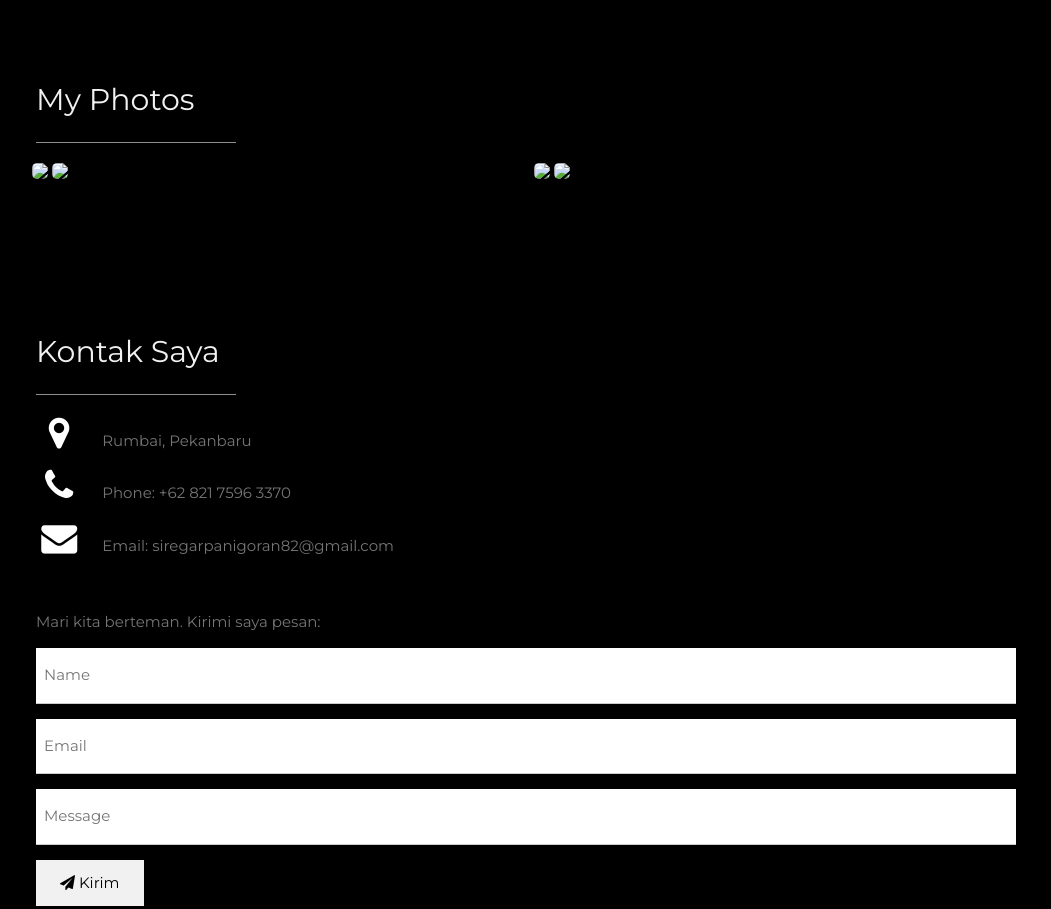
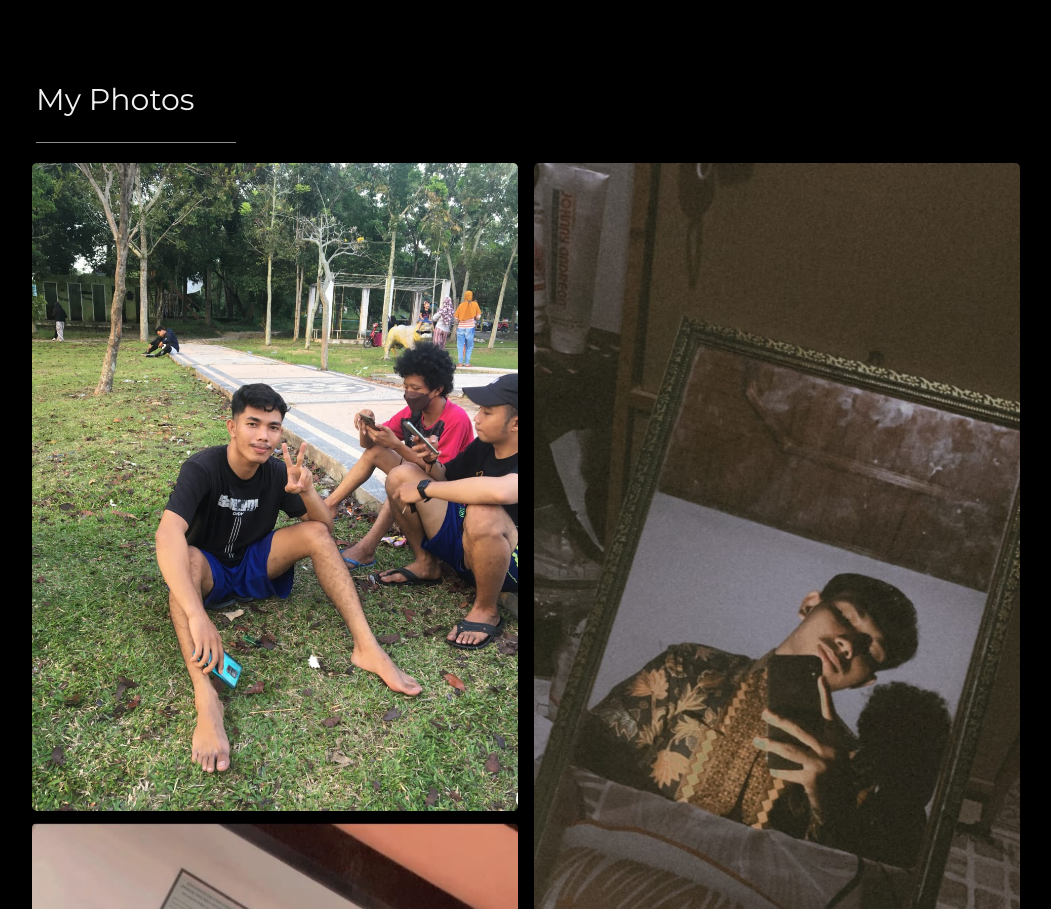
Before and after one commit to panigoransiregar/Personal, a plain HTML site: page index.html in a window 1280 px wide. Shown: the part 1448-2357 px from the top of the page, without its empty margins (174-1225 px from the left). Drawn offline with nearby package versions, Linux system fonts and the light colour scheme.

Commit message:
index.html

```diff
--- a/index.html
+++ b/index.html
@@ -11,7 +11,7 @@
 
   <nav class="w3-sidebar w3-bar-block w3-small w3-hide-small w3-center">
     <h1></h1>
-    <img src="image/profil.jpeg" alt="profil-navbar" height="90" width="80" style="border: 3px solid rgb(255, 255, 255); border-radius: 50%;">
+    <img src="profil.jpeg" alt="profil-navbar" height="90" width="80" style="border: 3px solid rgb(255, 255, 255); border-radius: 50%;">
     <a href="#" class="w3-bar-item w3-button w3-padding-large w3-black w3-hover-hover-white">
       <i class="fa fa-home w3-xxlarge"></i>
       <p>Beranda</p>
@@ -112,13 +112,13 @@
 
     <div class="w3-row-padding" style="margin:0 -20px">
       <div class="w3-half">
-        <img src="image/1.jpeg" style="width:100%">
-        <img src="image/2.jpeg" style="width:100%">
+        <img src="1.jpeg" style="width:100%">
+        <img src="2.jpeg" style="width:100%">
              </div>
 
       <div class="w3-half">
-        <img src="image/4.jpeg" style="width:100%">
-        <img src="image/5.jpeg" style="width:100%">
+        <img src="4.jpeg" style="width:100%">
+        <img src="5.jpeg" style="width:100%">
       </div>
     </div>
   </div>
```
